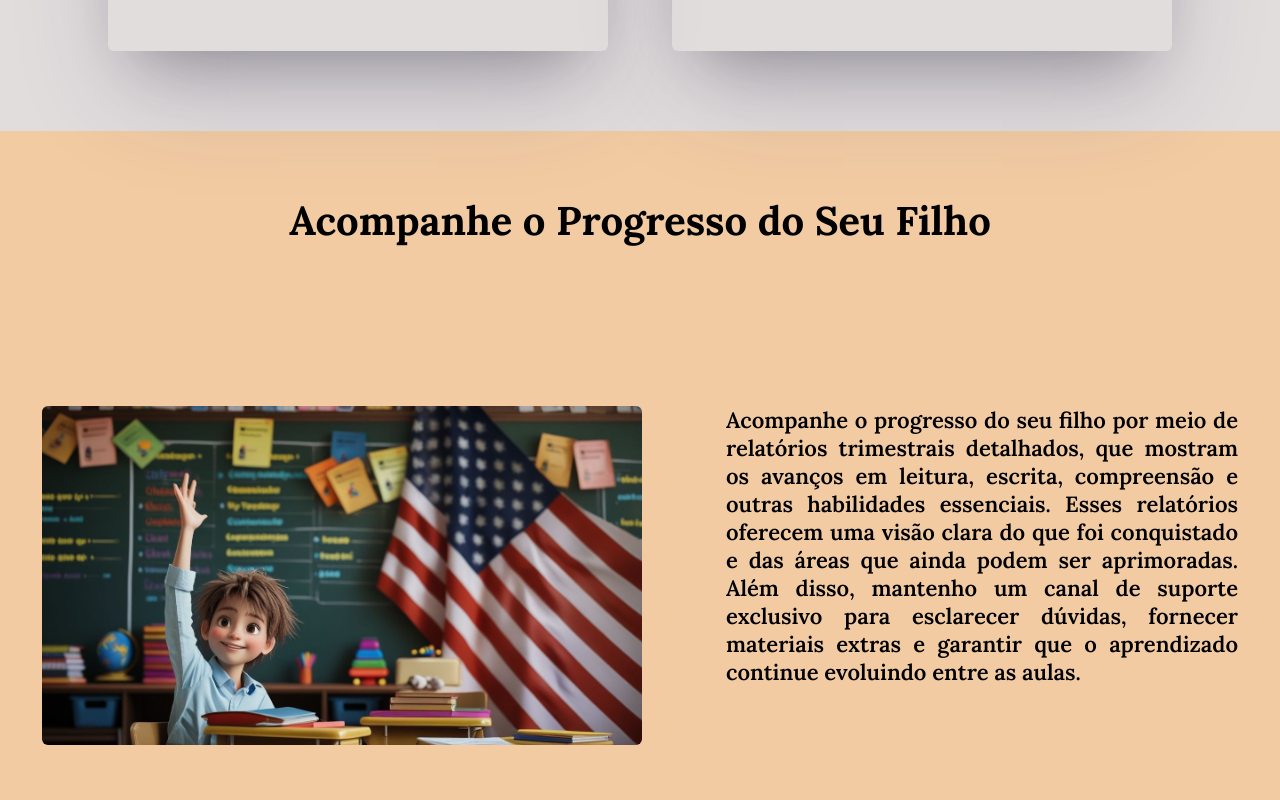
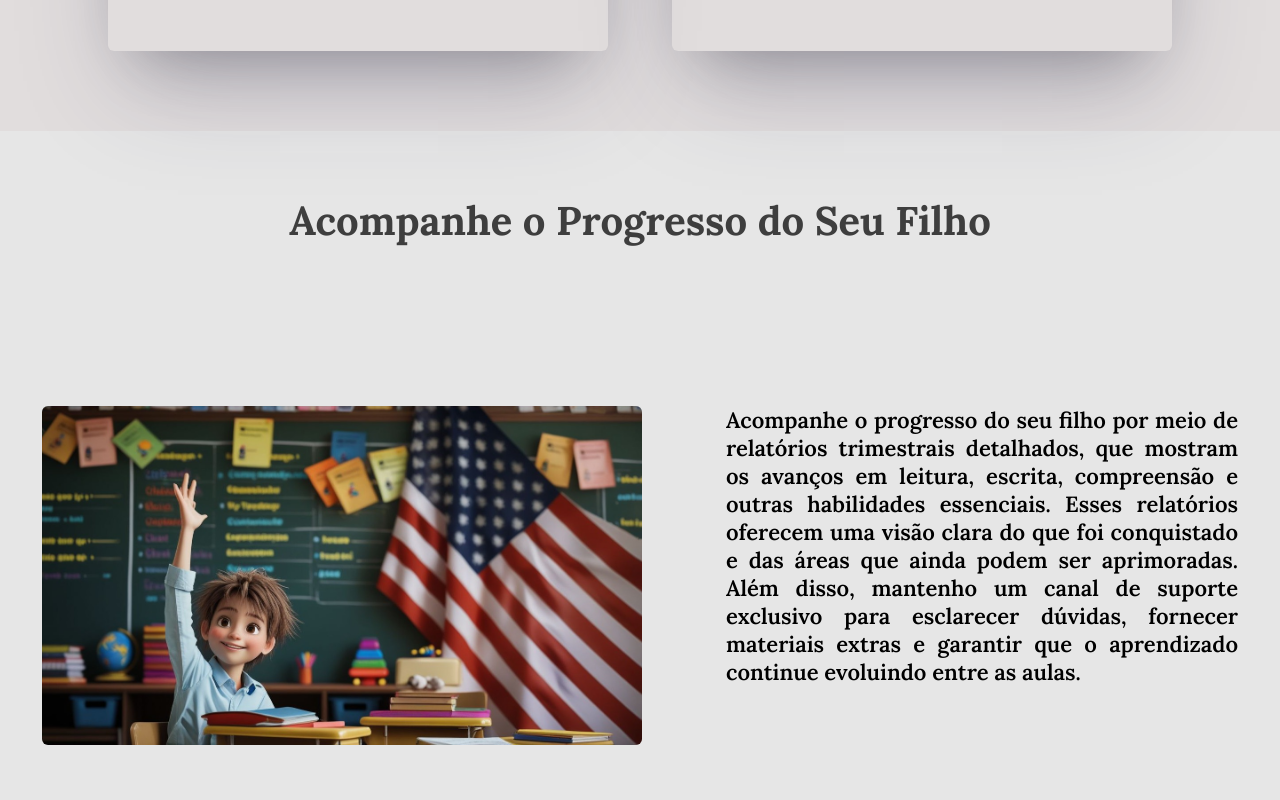
Before and after one commit to igormtt/luiza-prof, a React (Vite) app: page / in a window 1280 px wide. Shown: the part 3860-4660 px from the top of the page. Built offline with nearby package versions, Linux system fonts and the light colour scheme.

Commit message:
Atualização

```diff
--- a/src/App.module.css
+++ b/src/App.module.css
@@ -157,7 +157,7 @@
   display: flex;
   align-items: center;
   flex-direction: column;
-  background-color: #f2cba3;
+  background-color: #e6e6e6;
   height: 125vh;
 }
 
@@ -168,6 +168,10 @@
   justify-content: space-around;
 }
 
+.childrenPogress h1, .childrenPogress h2 {
+  color: #3e3e3e;
+}
+
 .childrenProgressTitle {
   margin-top: 4rem;
 }
@@ -175,8 +179,6 @@
 .childrenProgressTitle > h1 {
   font-size: 40px;
 }
-
-
 
 .childrenProgressText {
   display: flex;
--- a/src/App.tsx
+++ b/src/App.tsx
@@ -78,6 +78,7 @@ export default function App() {
       </div>
 
       {/** Aacompanhe o progresso do seu filho **/}
+
       <div className={styles.childrenPogress}>
         <div className={styles.childrenProgressTitle}>
           <h1>Acompanhe o Progresso do Seu Filho</h1>
```
